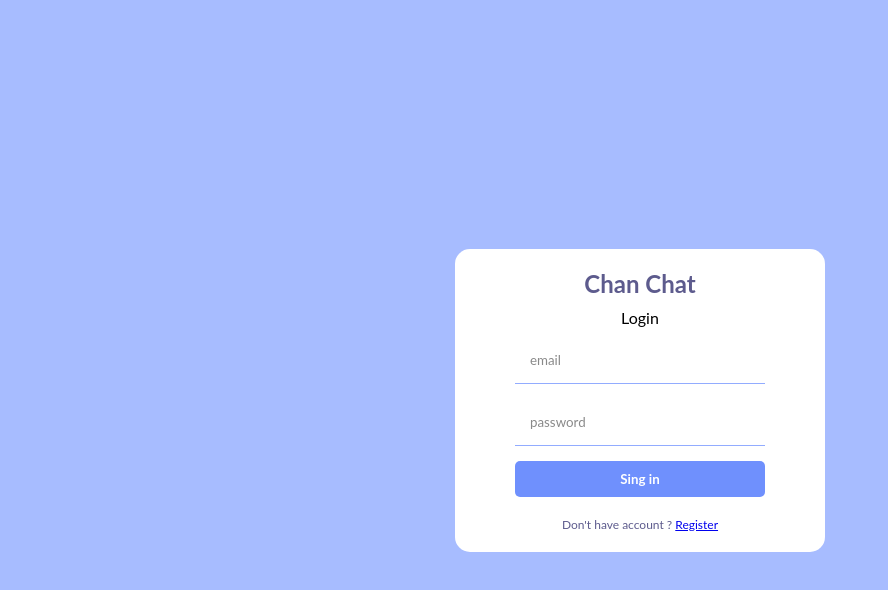
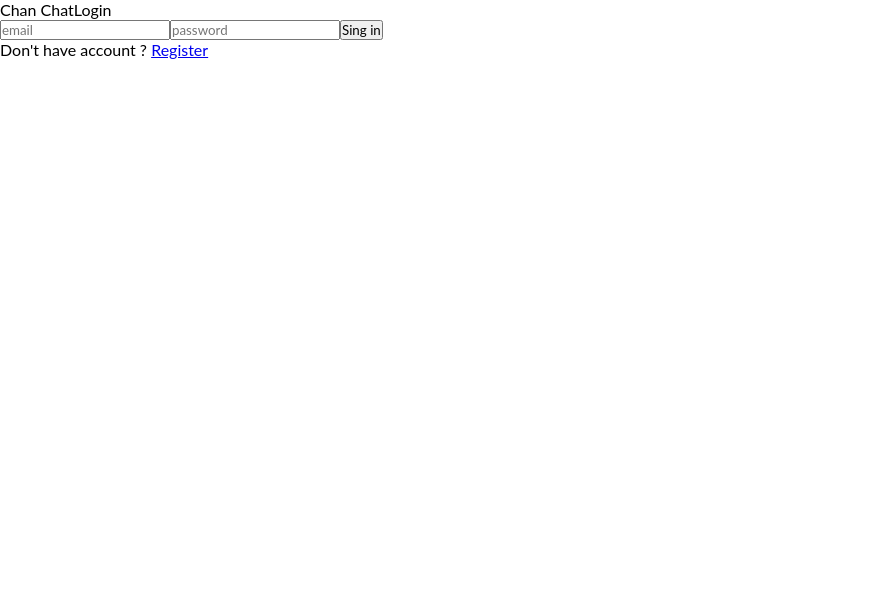
Before and after one commit to SylvHardDev/chat__appli__react, a React (Create React App) app: page /login in a window 1280 px wide. Shown: the top 590 px of the page, without its empty margins (0-888 px from the left). Built offline with nearby package versions, Linux system fonts and the light colour scheme; no server answers.

Commit message:
style dègany

```diff
--- a/src/style.scss
+++ b/src/style.scss
@@ -25,85 +25,85 @@ $darkColor: #2f2d52;
     font-family: "Lato", sans-serif;
 }
 
-.formContainer {
-    background-color: #a7bcff;
-    height: 100vh;
-    display: flex;
-    align-items: center;
-    justify-content: center;
+// .formContainer {
+//     background-color: #a7bcff;
+//     height: 100vh;
+//     display: flex;
+//     align-items: center;
+//     justify-content: center;
 
-    .formWrapper {
-        background-color: #fff;
-        padding: 20px 60px;
-        border-radius: 15px;
-        display: flex;
-        flex-direction: column;
-        gap: 10px;
-        align-items: center;
+//     .formWrapper {
+//         background-color: #fff;
+//         padding: 20px 60px;
+//         border-radius: 15px;
+//         display: flex;
+//         flex-direction: column;
+//         gap: 10px;
+//         align-items: center;
 
-        .logo {
-            color: #5d5b8d;
-            font-weight: bold;
-            font-size: 24px;
-        }
-        form {
-            display: flex;
-            flex-direction: column;
-            gap: 15px;
+//         .logo {
+//             color: #5d5b8d;
+//             font-weight: bold;
+//             font-size: 24px;
+//         }
+//         form {
+//             display: flex;
+//             flex-direction: column;
+//             gap: 15px;
 
-            input {
-                padding: 15px;
-                border: none;
-                border-bottom: 1px solid #92acff;
-                outline: none;
-                width: 250px;
-                &::placeholder {
-                    color: rgb(137, 137, 137);
-                }
-            }
+//             input {
+//                 padding: 15px;
+//                 border: none;
+//                 border-bottom: 1px solid #92acff;
+//                 outline: none;
+//                 width: 250px;
+//                 &::placeholder {
+//                     color: rgb(137, 137, 137);
+//                 }
+//             }
 
-            button {
-                background-color: #6f90fd;
-                color: #fff;
-                padding: 10px;
-                font-weight: bold;
-                border: none;
-                border-radius: 5px;
-                transition: all .3s ease;
-                cursor: pointer;
-                &:hover {
-                    transform: scale(1.02);
-                }
-                &:active {
-                    transform: scale(.98);
-                }
+//             button {
+//                 background-color: #6f90fd;
+//                 color: #fff;
+//                 padding: 10px;
+//                 font-weight: bold;
+//                 border: none;
+//                 border-radius: 5px;
+//                 transition: all .3s ease;
+//                 cursor: pointer;
+//                 &:hover {
+//                     transform: scale(1.02);
+//                 }
+//                 &:active {
+//                     transform: scale(.98);
+//                 }
 
-            }
-            label {
-                display: flex;
-                align-items: center;
-                gap: 10px;
-                color: #82acff;
-                font-size: 12px;
+//             }
+//             label {
+//                 display: flex;
+//                 align-items: center;
+//                 gap: 10px;
+//                 color: #82acff;
+//                 font-size: 12px;
 
-                img {
-                    width: 32px;
-                }
-            }
+//                 img {
+//                     width: 32px;
+//                 }
+//             }
 
-        }
-        p {
-            color: #5d5b8d;
-            font-size: 12px;
-            margin-top: 10px;
-            &:hover {
+//         }
+//         p {
+//             color: #5d5b8d;
+//             font-size: 12px;
+//             margin-top: 10px;
+//             &:hover {
 
-                cursor: pointer;
-            }
-        }
+//                 cursor: pointer;
+//             }
+//         }
 
-    }
-}
+//     }
+// }
 
 // --------------- HOME PAGE -------------
 
@@ -116,12 +116,9 @@ $darkColor: #2f2d52;
     justify-content: center;
 
     .container {
-        border: 2px solid #fc4c00;
-        border-radius: 10px;
-        width: 75%;
-        height: 80%;
+        width: 100%;
+        height: 100%;
         display: flex;
-        overflow: hidden;
         @include tablet {
             width: 90%;
         }
```
